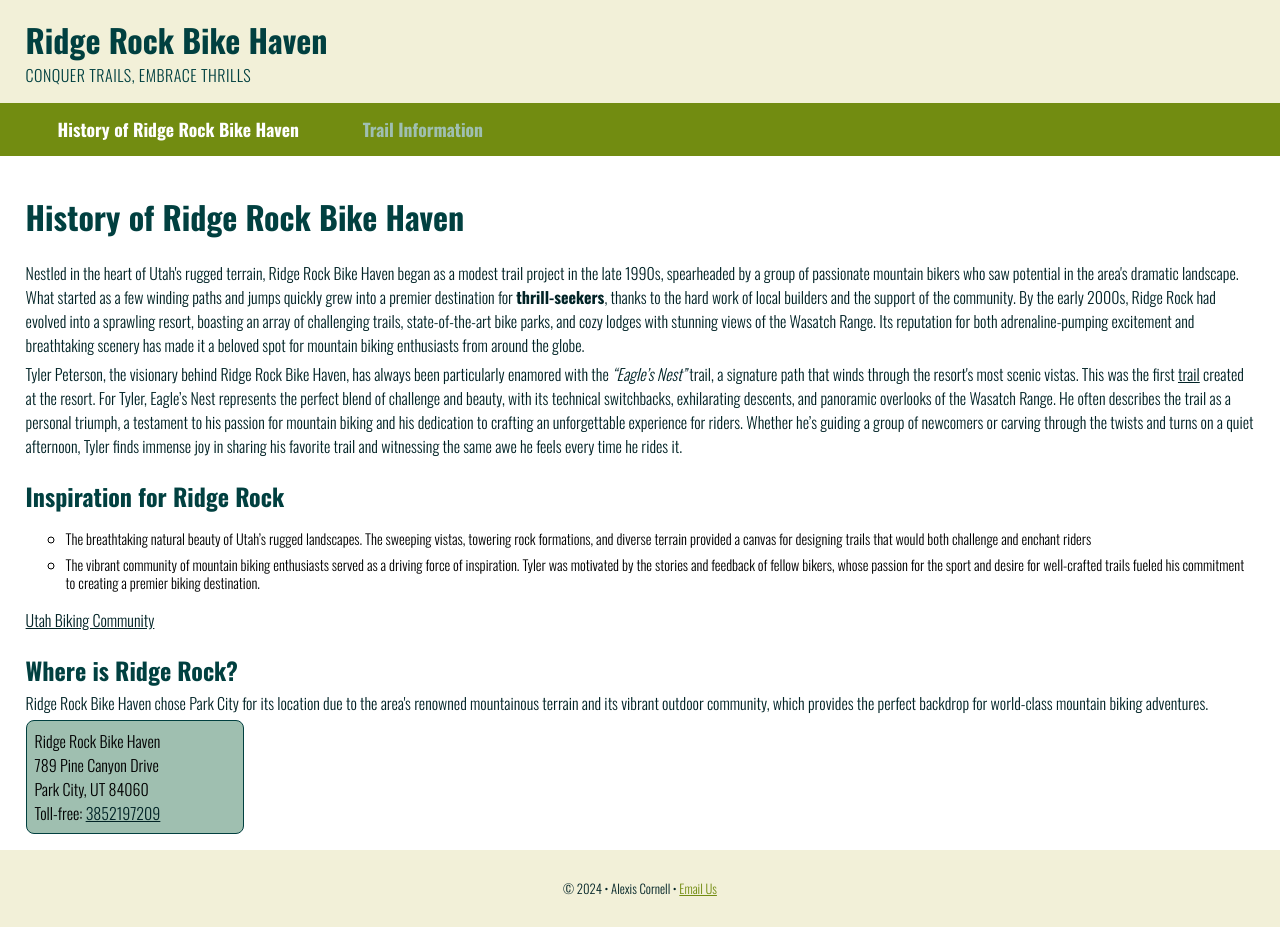
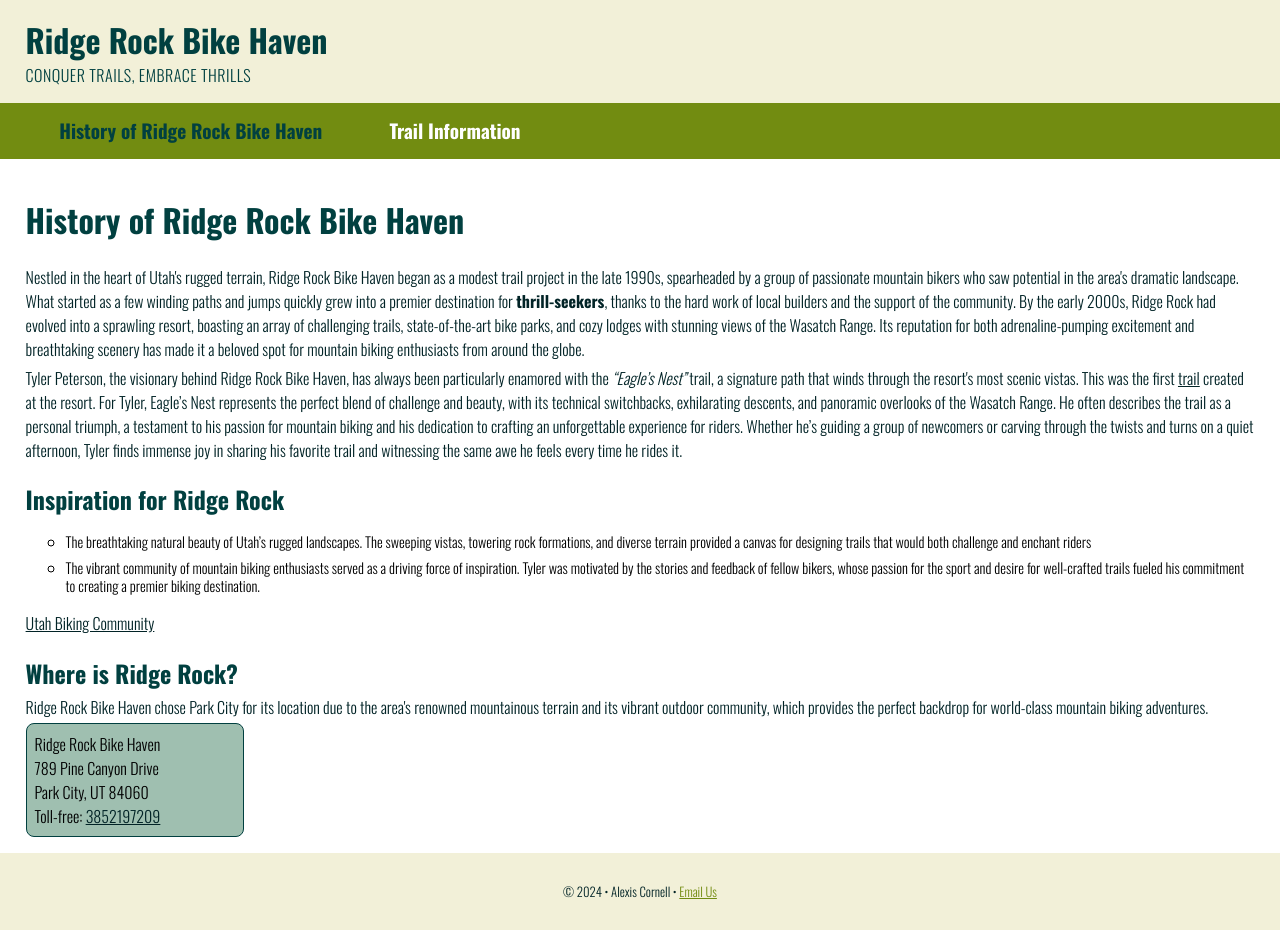
Before and after one commit to alexiscornell/dwdd1600, a plain HTML site: page 04intro-css/index.html in a window 1280 px wide. Drawn offline with nearby package versions, Linux system fonts and the light colour scheme.

Commit message:
updated 04 css upload

```diff
--- a/04intro-css/bike.css
+++ b/04intro-css/bike.css
@@ -29,16 +29,16 @@ nav ul{
     display: flex;
 }
 nav a {
-    font-size: 1.1rem;
+    font-size: 1.2rem;
     text-decoration: none;
-    color: #9fbfb0;
+    color: #fff;
     font-weight: 700;
     display: block;
-    padding: .83rem 2rem;
+    padding: .84rem 2.1rem;
 }
 nav li.active a{
     background-color: #728c11;
-    color:  #fff;
+    color:  #014040;
 }
 nav a:hover{
     color: #fff;
```
